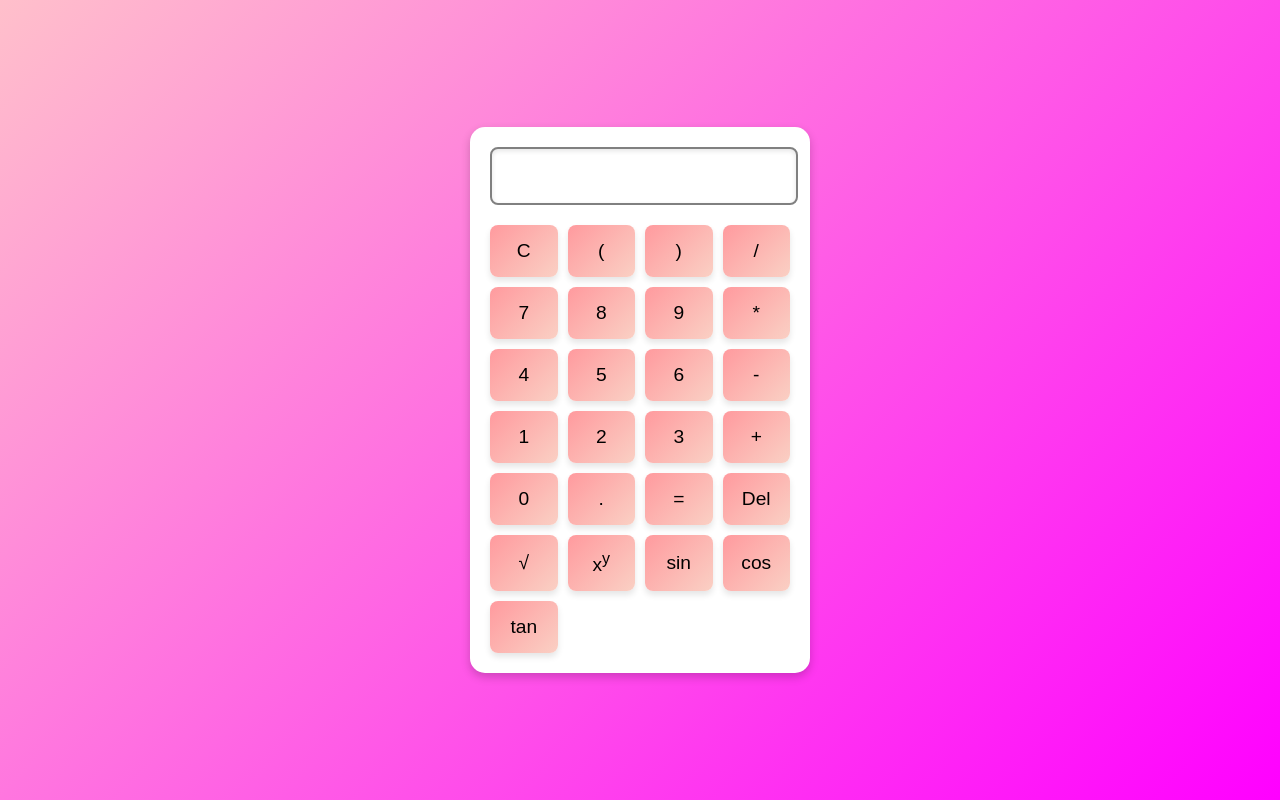
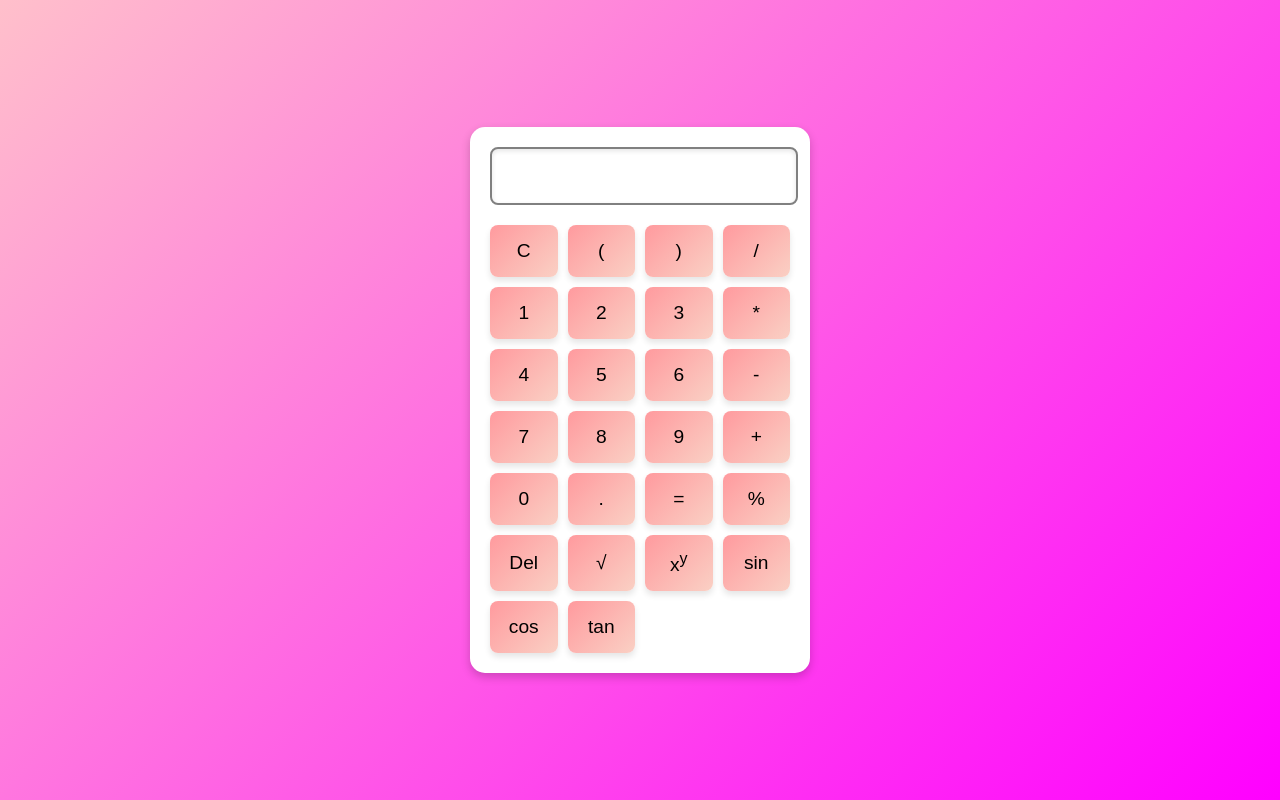
Before and after one commit to Sneha-kenchagouda123/Calculator_Project, a plain HTML site: page index.html in a window 1280 px wide. Drawn offline with Linux system fonts and the light colour scheme.

Commit message:
initial commit

```diff
--- a/index.html
+++ b/index.html
@@ -1,3 +1,4 @@
+
 <!DOCTYPE html>
 <html lang="en">
 <head>
@@ -16,9 +17,9 @@
       <button onclick="appendValue(')')">)</button>
       <button onclick="appendValue('/')">/</button>
 
-      <button onclick="appendValue('7')">7</button>
-      <button onclick="appendValue('8')">8</button>
-      <button onclick="appendValue('9')">9</button>
+      <button onclick="appendValue('1')">1</button>
+      <button onclick="appendValue('2')">2</button>
+      <button onclick="appendValue('3')">3</button>
       <button onclick="appendValue('*')">*</button>
 
       <button onclick="appendValue('4')">4</button>
@@ -26,14 +27,15 @@
       <button onclick="appendValue('6')">6</button>
       <button onclick="appendValue('-')">-</button>
 
-      <button onclick="appendValue('1')">1</button>
-      <button onclick="appendValue('2')">2</button>
-      <button onclick="appendValue('3')">3</button>
+      <button onclick="appendValue('7')">7</button>
+      <button onclick="appendValue('8')">8</button>
+      <button onclick="appendValue('9')">9</button>
       <button onclick="appendValue('+')">+</button>
 
       <button onclick="appendValue('0')">0</button>
       <button onclick="appendValue('.')">.</button>
       <button onclick="calculate()">=</button>
+      <button onclick="calculatePercentage()">%</button>
       <button onclick="deleteLast()">Del</button>
 
       <button onclick="calculateSquareRoot()">√</button>
```
